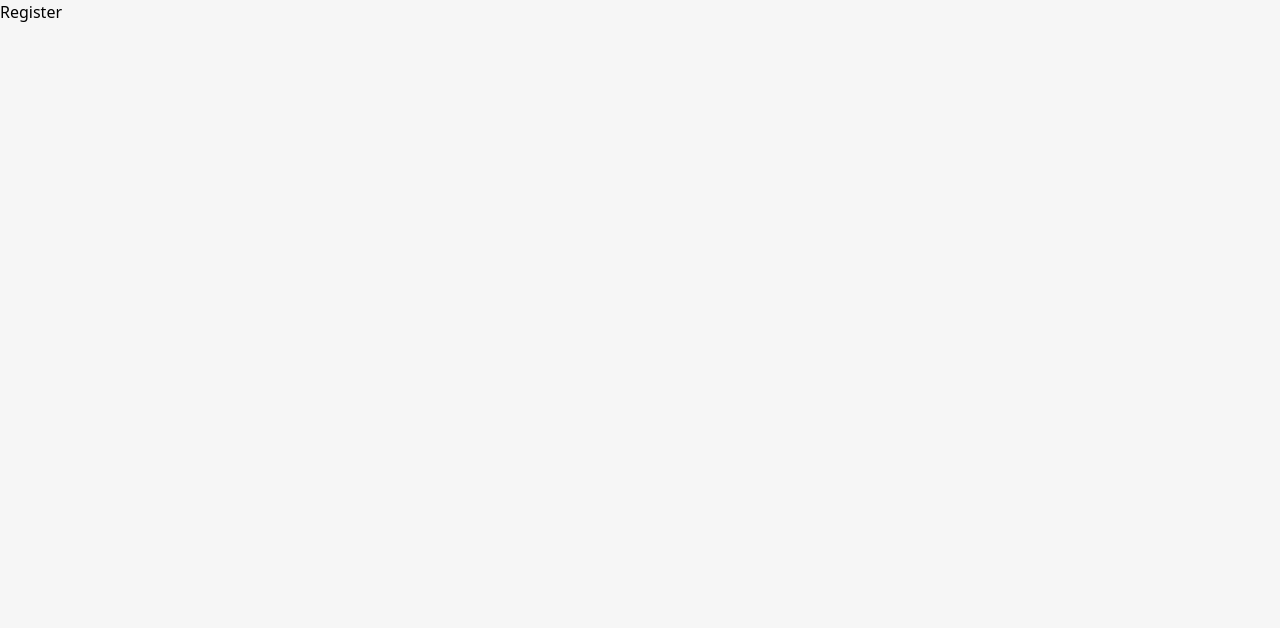
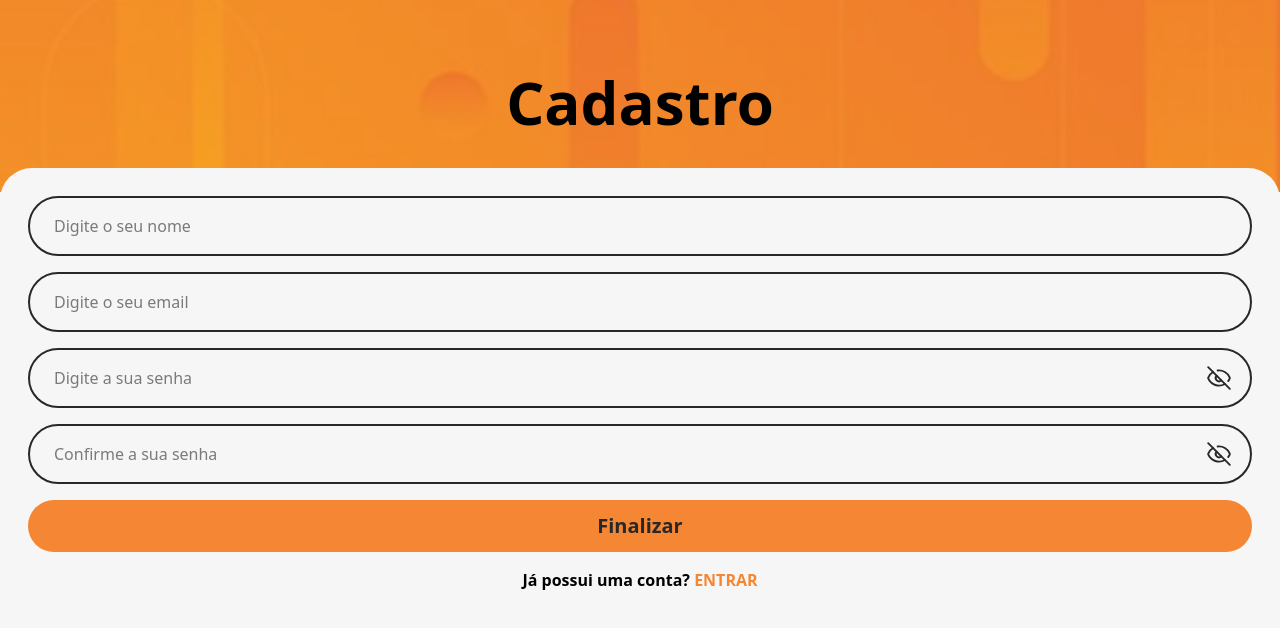
Before and after one commit to ilorenco/Viene, a React (Vite) app in the folder frontend/: page /register in a window 1280 px wide. Shown: the top 628 px of the page. Built offline with nearby package versions, Linux system fonts and the light colour scheme.

Commit message:
feat: implementa fluxo de login e cadastro com layout compartilhado

```diff
--- /dev/null
+++ b/frontend/src/layouts/AuthLayout.jsx
@@ -0,0 +1,26 @@
+import { Outlet, useMatches } from 'react-router-dom'
+
+import background from '../assets/auth/background.png'
+
+export function AuthLayout() {
+    const title = useMatches().at(-1)?.handle?.title
+
+    return (
+        <div className="flex min-h-screen flex-col">
+            <header className="bg-primary relative flex h-48 items-end justify-center overflow-hidden px-6 pb-10">
+                <img
+                    src={background}
+                    className="pointer-events-none absolute inset-0 h-full w-full object-cover opacity-60"
+                />
+                {title && (
+                    <h1 className="text-foreground relative pb-5 text-6xl font-extrabold">
+                        {title}
+                    </h1>
+                )}
+            </header>
+            <main className="bg-background relative -mt-6 flex flex-1 flex-col gap-4 rounded-t-4xl p-7">
+                <Outlet />
+            </main>
+        </div>
+    )
+}
--- a/frontend/src/main.jsx
+++ b/frontend/src/main.jsx
@@ -1,6 +1,5 @@
 import { StrictMode } from 'react'
 import { createRoot } from 'react-dom/client'
-import { BrowserRouter } from 'react-router-dom'
 
 import { App } from './App'
 
@@ -8,8 +7,6 @@ import './styles/index.css'
 
 createRoot(document.getElementById('root')).render(
     <StrictMode>
-        <BrowserRouter>
-            <App />
-        </BrowserRouter>
+        <App />
     </StrictMode>,
 )
--- a/frontend/src/pages/auth/Login.jsx
+++ b/frontend/src/pages/auth/Login.jsx
@@ -1,7 +1,38 @@
+import { Link } from 'react-router-dom'
+
+import { Button } from '../../components/ui/Button'
+import { Input } from '../../components/ui/Input'
+import { PasswordInput } from '../../components/ui/PasswordInput'
+
 export function Login() {
+    function handleSubmit(event) {
+        event.preventDefault()
+    }
+
     return (
-        <div>
-            <h1>Login</h1>
-        </div>
+        <>
+            <form onSubmit={handleSubmit} className="flex flex-col gap-4">
+                <Input
+                    type="email"
+                    name="email"
+                    autoComplete="email"
+                    placeholder="Digite o seu email"
+                />
+                <PasswordInput
+                    name="password"
+                    autoComplete="current-password"
+                    placeholder="Digite a sua senha"
+                />
+
+                <Button type="submit">Confirmar</Button>
+            </form>
+
+            <Link
+                to="/register"
+                className="text-foreground text-center font-semibold hover:underline"
+            >
+                CRIAR CONTA
+            </Link>
+        </>
     )
 }
--- a/frontend/src/pages/auth/Register.jsx
+++ b/frontend/src/pages/auth/Register.jsx
@@ -1,7 +1,49 @@
+import { Link } from 'react-router-dom'
+
+import { Button } from '../../components/ui/Button'
+import { Input } from '../../components/ui/Input'
+import { PasswordInput } from '../../components/ui/PasswordInput'
+
 export function Register() {
+    function handleSubmit(event) {
+        event.preventDefault()
+    }
+
     return (
-        <div>
-            <h1>Register</h1>
-        </div>
+        <>
+            <form onSubmit={handleSubmit} className="flex flex-col gap-4">
+                <Input
+                    type="text"
+                    name="name"
+                    autoComplete="name"
+                    placeholder="Digite o seu nome"
+                />
+                <Input
+                    type="email"
+                    name="email"
+                    autoComplete="email"
+                    placeholder="Digite o seu email"
+                />
+                <PasswordInput
+                    name="password"
+                    autoComplete="new-password"
+                    placeholder="Digite a sua senha"
+                />
+                <PasswordInput
+                    name="confirmPassword"
+                    autoComplete="new-password"
+                    placeholder="Confirme a sua senha"
+                />
+
+                <Button type="submit">Finalizar</Button>
+            </form>
+
+            <p className="text-foreground text-center font-semibold">
+                Já possui uma conta?{' '}
+                <Link to="/login" className="text-primary hover:underline">
+                    ENTRAR
+                </Link>
+            </p>
+        </>
     )
 }
--- a/frontend/src/routes/AppRoutes.jsx
+++ b/frontend/src/routes/AppRoutes.jsx
@@ -1,13 +1,27 @@
-import { Route, Routes } from 'react-router-dom'
+import { createBrowserRouter, RouterProvider } from 'react-router-dom'
 
+import { AuthLayout } from '../layouts/AuthLayout'
 import { Login } from '../pages/auth/Login'
 import { Register } from '../pages/auth/Register'
 
+const router = createBrowserRouter([
+    {
+        element: <AuthLayout />,
+        children: [
+            {
+                path: '/login',
+                element: <Login />,
+                handle: { title: 'Login' },
+            },
+            {
+                path: '/register',
+                element: <Register />,
+                handle: { title: 'Cadastro' },
+            },
+        ],
+    },
+])
+
 export function AppRoutes() {
-    return (
-        <Routes>
-            <Route path="/login" element={<Login />} />
-            <Route path="/register" element={<Register />} />
-        </Routes>
-    )
+    return <RouterProvider router={router} />
 }
```
Also changed, not shown: frontend/src/assets/auth/background.png (added).
